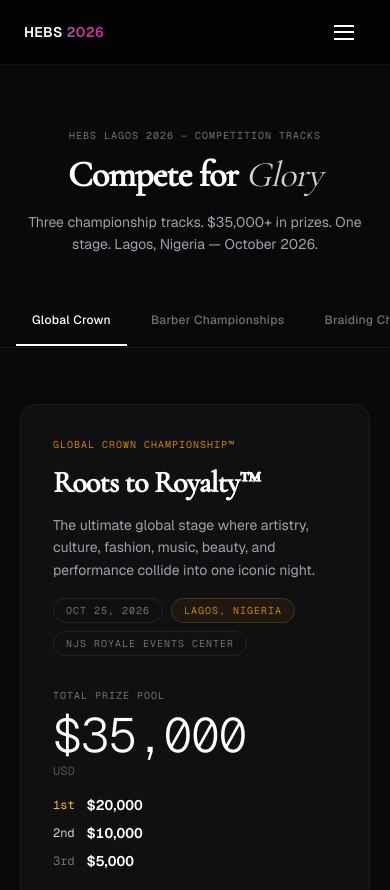
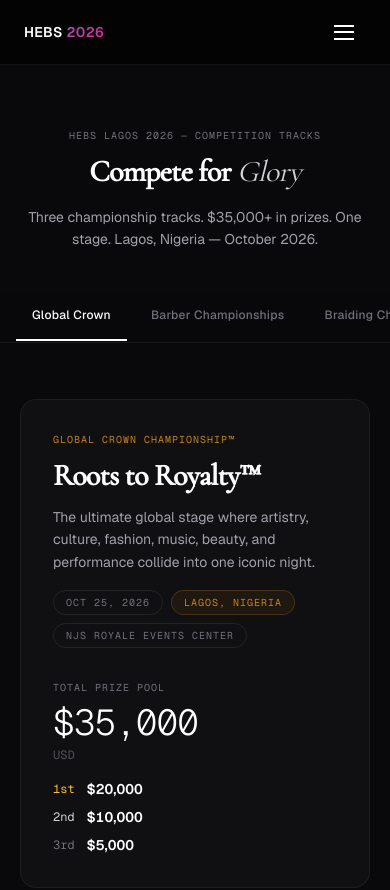
Before and after one commit to alexis800-glitch/hebs-lagos-2026, a Next.js app: page /competitions in a window 390 px wide. Shown: the top 890 px of the page. Built offline with nearby package versions, Linux system fonts and the light colour scheme.

Commit message:
auto: mobile responsive audit — fluid typography, grid padding, touch targets

```diff
--- a/app/competitions/page.tsx
+++ b/app/competitions/page.tsx
@@ -280,7 +280,7 @@ function PrimaryCTA({ href, children }: { href: string; children: React.ReactNod
       href={href}
       target="_blank"
       rel="noopener noreferrer"
-      className="w-full sm:w-auto bg-white text-black font-semibold text-sm tracking-wide px-10 py-3 rounded-lg inline-flex items-center justify-center shadow-md hover:scale-[1.01] active:scale-[0.98] transition-transform cursor-pointer touch-manipulation select-none"
+      className="w-full sm:w-auto bg-white text-black font-semibold text-sm tracking-wide px-10 py-3 md:py-2.5 rounded-lg inline-flex items-center justify-center shadow-md hover:scale-[1.01] active:scale-[0.98] transition-transform cursor-pointer touch-manipulation select-none"
     >
       {children}
     </a>
@@ -309,7 +309,7 @@ export default function CompetitionsPage() {
           <span className="text-[10px] font-mono tracking-widest text-zinc-500 uppercase mb-3 block">
             HEBS Lagos 2026 — Competition Tracks
           </span>
-          <h1 className="text-4xl sm:text-5xl md:text-6xl font-serif font-semibold text-white tracking-tight leading-[1.1] max-w-3xl mx-auto">
+          <h1 className="text-3xl sm:text-5xl md:text-6xl font-serif font-semibold text-white tracking-tight leading-[1.15] max-w-3xl mx-auto">
             Compete for{' '}
             <span className="italic font-normal text-zinc-300">Glory</span>
           </h1>
@@ -355,7 +355,7 @@ export default function CompetitionsPage() {
                     <span className="text-[10px] font-mono tracking-widest text-amber-500/80 uppercase">
                       Global Crown Championship™
                     </span>
-                    <h2 className="font-serif text-3xl sm:text-4xl md:text-5xl text-white font-semibold tracking-tight leading-tight">
+                    <h2 className="font-serif text-3xl sm:text-4xl md:text-5xl text-white font-semibold tracking-tight leading-[1.15]">
                       Roots to Royalty™
                     </h2>
                     <p className="text-zinc-400 text-sm leading-relaxed max-w-md">
@@ -377,7 +377,7 @@ export default function CompetitionsPage() {
                   {/* Right: prize pool */}
                   <div className="flex-shrink-0 md:text-right">
                     <p className="text-[10px] font-mono tracking-widest text-zinc-500 uppercase mb-2">Total Prize Pool</p>
-                    <p className="text-5xl md:text-6xl font-light text-white tracking-tight font-mono tabular-nums">
+                    <p className="text-4xl sm:text-5xl md:text-6xl font-light text-white tracking-tight font-mono tabular-nums">
                       $35,000
                     </p>
                     <p className="text-zinc-600 text-xs font-mono mt-1 mb-4">USD</p>
@@ -487,7 +487,7 @@ export default function CompetitionsPage() {
               {/* Header */}
               <div>
                 <SectionLabel>Track 2 — October 24, 2026</SectionLabel>
-                <h2 className="font-serif text-3xl sm:text-4xl font-semibold text-white tracking-tight mb-3 mt-1">
+                <h2 className="font-serif text-3xl sm:text-4xl md:text-5xl font-semibold text-white tracking-tight leading-[1.15] mb-3 mt-1">
                   Barber Championships™
                 </h2>
                 <p className="text-zinc-400 text-sm leading-relaxed max-w-xl">
@@ -525,7 +525,7 @@ export default function CompetitionsPage() {
               <div>
                 <SectionLabel>Competition Divisions</SectionLabel>
                 <SectionHeading>4 Divisions · $27,500 in Prizes</SectionHeading>
-                <div className="grid grid-cols-1 md:grid-cols-2 lg:grid-cols-4 gap-4">
+                <div className="grid grid-cols-1 md:grid-cols-2 lg:grid-cols-4 gap-4 w-full px-4 md:px-0">
                   {BARBER_DIVISIONS.map((div) => (
                     <DivisionCard key={div.n} div={div} />
                   ))}
@@ -591,7 +591,7 @@ export default function CompetitionsPage() {
               {/* Header */}
               <div>
                 <SectionLabel>Track 3 — May 24, 2027</SectionLabel>
-                <h2 className="font-serif text-3xl sm:text-4xl font-semibold text-white tracking-tight mb-3 mt-1">
+                <h2 className="font-serif text-3xl sm:text-4xl md:text-5xl font-semibold text-white tracking-tight leading-[1.15] mb-3 mt-1">
                   Braiding Championships™
                 </h2>
                 <p className="text-zinc-400 text-sm leading-relaxed max-w-xl">
@@ -619,7 +619,7 @@ export default function CompetitionsPage() {
               <div>
                 <SectionLabel>Competition Divisions</SectionLabel>
                 <SectionHeading>4 Divisions · $30,000 in Prizes</SectionHeading>
-                <div className="grid grid-cols-1 md:grid-cols-2 lg:grid-cols-4 gap-4">
+                <div className="grid grid-cols-1 md:grid-cols-2 lg:grid-cols-4 gap-4 w-full px-4 md:px-0">
                   {BRAIDING_DIVISIONS.map((div) => (
                     <DivisionCard key={div.n} div={div} featured={div.featured} />
                   ))}
```
